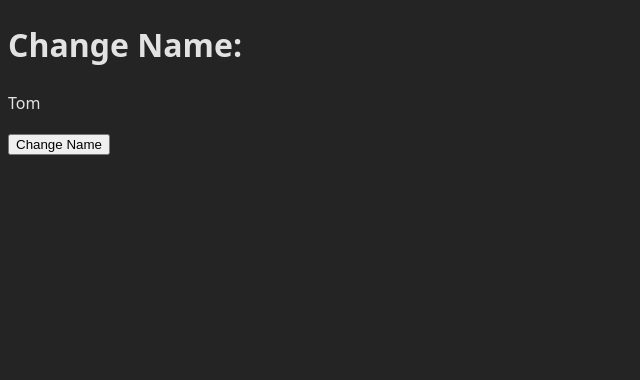
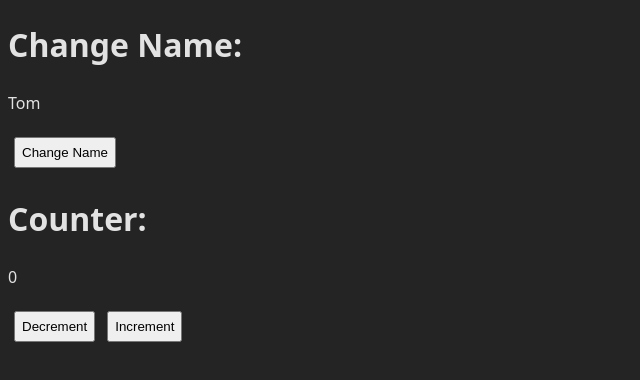
Before and after one commit to tom-seidel/react-playground, a React (Vite) app in the folder usestate-hook/: page / in a window 1280 px wide. Shown: the top 380 px of the page, without its empty margins (0-640 px from the left). Built offline with nearby package versions, Linux system fonts and the light colour scheme.

Commit message:
feat: add counter with decrement and increment buttons

```diff
--- a/usestate-hook/src/App.css
+++ b/usestate-hook/src/App.css
@@ -0,0 +1,4 @@
+button {
+    margin: 6px;
+    padding: 6px
+}
--- a/usestate-hook/src/App.jsx
+++ b/usestate-hook/src/App.jsx
@@ -1,13 +1,21 @@
 import { useState } from 'react'
 import './App.css'
 
-
-
 function App() {
   const [name, setName] = useState('Tom');
+  const [counter, setCounter] = useState(0);
 
 function changeName() {
   name == ('Tom') ? setName('Jan') : setName('Tom');
+}
+
+
+function decrement() {
+  setCounter(counter - 1);
+}
+
+function increment() {
+  setCounter(counter + 1);
 }
 
   return (
@@ -15,6 +23,10 @@ function changeName() {
       <h1>Change Name:</h1>
       <p>{name}</p>
       <button onClick={changeName}>Change Name</button>
+      <h1>Counter:</h1>
+      <p className='counter'>{counter}</p>
+      <button onClick={decrement}>Decrement</button>
+      <button onClick={increment}>Increment</button>
     </>
   )
 }
```
